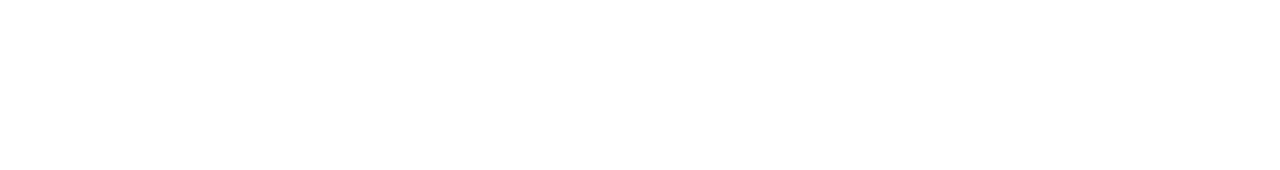
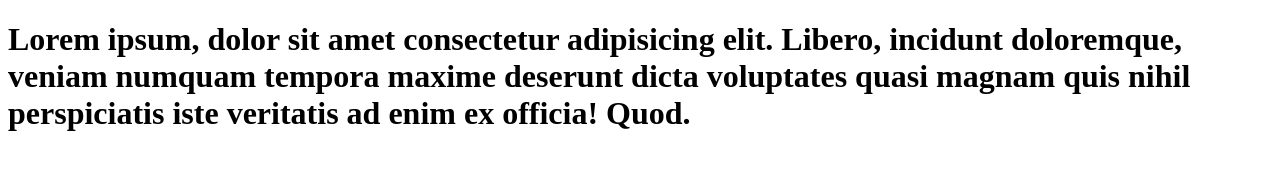
Before and after one commit to markmusonye15/cactus, a plain HTML site: page index.html in a window 1280 px wide. Drawn offline with Linux system fonts and the light colour scheme.

Commit message:
added a paragraph

```diff
--- a/index.html
+++ b/index.html
@@ -7,6 +7,11 @@
     <link rel="stylesheet" href="./css/index.css" />
   </head>
   <body>
+    <h1>
+      Lorem ipsum, dolor sit amet consectetur adipisicing elit. Libero, incidunt
+      doloremque, veniam numquam tempora maxime deserunt dicta voluptates quasi
+      magnam quis nihil perspiciatis iste veritatis ad enim ex officia! Quod.
+    </h1>
     <script src="./js/index.js"></script>
   </body>
 </html>
```
